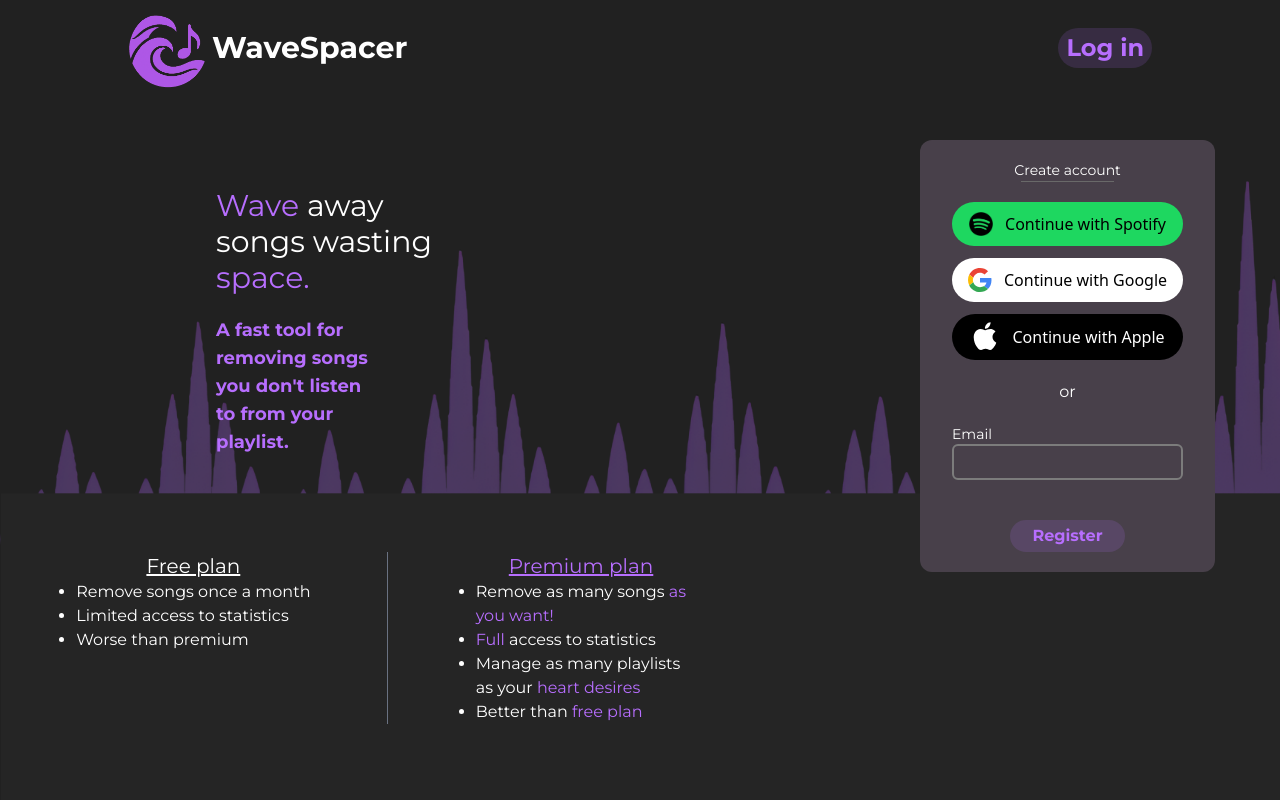
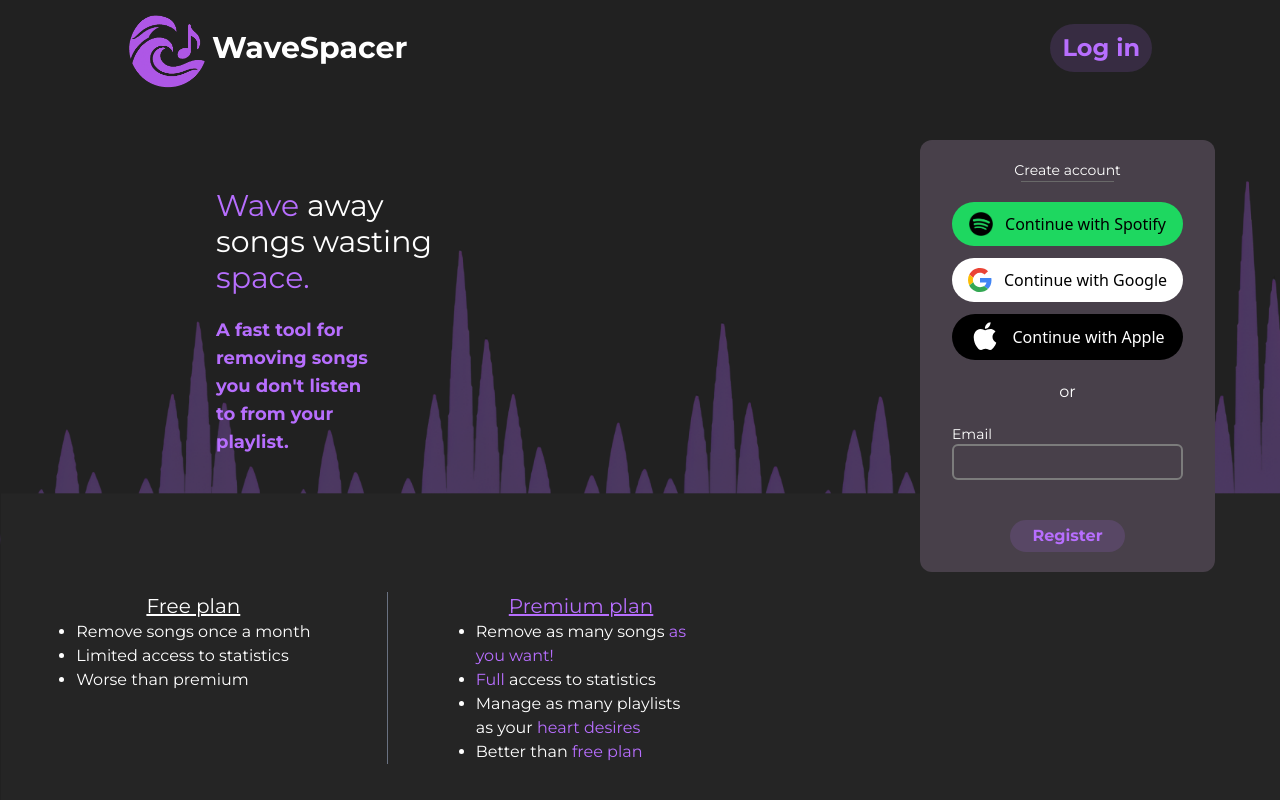
Before and after one commit to jamktiko/WaveSpacer, an Angular app in the folder frontend/: page / in a window 1280 px wide. Built offline with nearby package versions, Linux system fonts and the light colour scheme.

Commit message:
finished responsive designing for now

```diff
--- a/frontend/src/app/homepage/homepage.component.html
+++ b/frontend/src/app/homepage/homepage.component.html
@@ -6,24 +6,24 @@
     {{title}}
   </h1>
   <button
-    class="bg-[#B76EFE]/15 justify-self-end rounded-full px-2 py-1 xl:text-2xl 2xl:text-2xl hover:bg-[#B76EFE]/40 text-[#B76EFE] font-bold">Log
+    class="bg-[#B76EFE]/15 justify-self-end rounded-full px-2 xl:px-3 py-1 lg:py-1.5 xl:py-2 2xl:py-2.5 xl:text-2xl 2xl:text-2xl hover:bg-[#B76EFE]/40 text-[#B76EFE] font-bold">Log
     in</button>
 </div>
 
 <div
-  class="grid grid-cols-1 lg:grid-cols-2 lg:mx-38 xl:mx-52 2xl:mx-77 lg:text-2xl xl:text-3xl 2xl:text-4xl mt-20 xl:mt-25 2xl:mt-50 justify-items-center text-center lg:text-left lg:justify-items-start">
+  class="grid grid-cols-1 lg:grid-cols-2 lg:mx-38 xl:mx-52 2xl:mx-64 lg:text-2xl xl:text-3xl 2xl:text-4xl mt-20 xl:mt-25 justify-items-center text-center lg:text-left lg:justify-items-start">
   <p class="text-white"><span class="text-[#B76EFE]">Wave</span> away<br />songs wasting<br /> <span
       class="text-[#B76EFE]">space.</span></p>
 </div>
 
-<div class="grid lg:mx-38 xl:mx-52 2xl:mx-77 justify-items-center lg:justify-items-start">
+<div class="grid lg:mx-38 xl:mx-52 2xl:mx-64 justify-items-center lg:justify-items-start">
   <div
     class="text-[#B76EFE] text-[12px] md:text-md xl:text-lg 2xl:text-2xl text-center max-w-[10rem] 2xl:max-w-[20rem] mt-5 font-semibold text-sm  lg:text-left">
     A fast tool for removing songs you don't listen to from your playlist.
   </div>
 </div>
 
-<div class="flex justify-center mx-10 mt-20 lg:absolute lg:top-15 lg:left-150 xl:left-220 2xl:top-50 2xl:left-170">
+<div class="flex justify-center mx-10 mt-20 lg:absolute lg:top-15 lg:left-150 xl:left-220 2xl:top-20 2xl:left-230">
   <div class="bg-[#48404A] px-8 py-5 rounded-xl w-full max-w-sm">
     <h2 class="text-white text-center text-[14px]">Create account</h2>
     <hr class="border-t border-[#696969] w-1/2 accline:w-3/10 sm:w-3/10 lg:w-2/5 mx-auto">
@@ -84,7 +84,7 @@
   </div>
 </div>
 
-<div class="grid grid-cols-1 md:grid-cols-[1fr_auto_1fr] gap-2 md:mx-10 lg:mx-0 lg:p-4 lg:mt-50 xl:mt-20 lg:w-3/5 mt-10
+<div class="grid grid-cols-1 md:grid-cols-[1fr_auto_1fr] gap-2 md:mx-10 lg:mx-0 lg:p-4 lg:mt-70 xl:mt-30 lg:w-3/5 mt-10
   justify-items-center items-center">
   <div class="flex flex-col self-start">
     <h2 class="text-white text-xl text-center underline">Free plan</h2>
```
